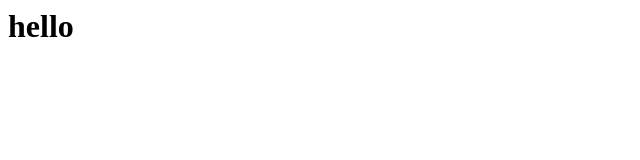
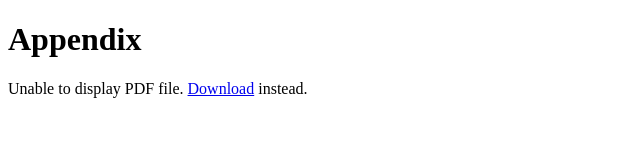
Before and after one commit to cair/cair.github.io, a plain HTML site: page index.html in a window 1280 px wide. Shown: the whole page, without its empty margins (0-640 px from the left). Drawn offline with Linux system fonts and the light colour scheme.

Commit message:
Update index.html

```diff
--- a/index.html
+++ b/index.html
@@ -1,2 +1,23 @@
+<!DOCTYPE html>
 
-<h1> hello</h1>
+<html>
+
+  <head>
+
+    <title>PDF Example by Object Tag</title>
+
+  </head>
+
+  <body>
+
+    <h1>Appendix</h1>
+
+    <object data="IJCAI_Clause_Rationing_Appendix.pdf" type="application/pdf" width="100%" height="500px">
+
+      <p>Unable to display PDF file. <a href="IJCAI_Clause_Rationing_Appendix.pdf">Download</a> instead.</p>
+
+    </object>
+
+  </body>
+
+</html>
```
